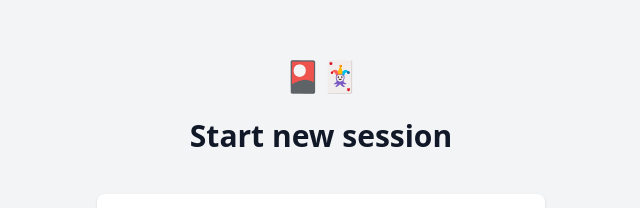
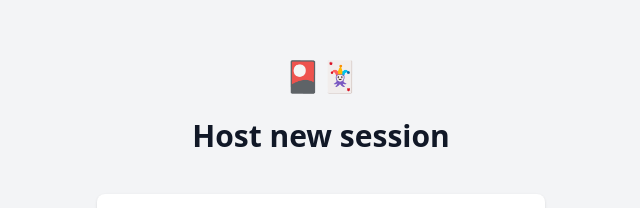
Before and after one commit to tomaisthorpe/prophet-poker, a Next.js app: page /host in a window 1280 px wide. Shown: the part 180-388 px from the top of the page, without its empty margins (319-959 px from the left). Built offline with nearby package versions, Linux system fonts and the light colour scheme.

Commit message:
feat: remove unused next/head title

```diff
--- a/app/layout.tsx
+++ b/app/layout.tsx
@@ -3,7 +3,7 @@ import "./globals.css";
 
 export const metadata: Metadata = {
   title: "Prophet Poker",
-  description: "",
+  description: "WebRTC based planning poker.",
 };
 
 export default function RootLayout({
--- a/components/SetupForm.tsx
+++ b/components/SetupForm.tsx
@@ -3,7 +3,6 @@ import Layout from "@/components/Layout";
 import Page from "@/components/Page";
 import { SessionConfig } from "@/sessions/host";
 import { XCircleIcon } from "@heroicons/react/24/solid";
-import Head from "next/head";
 
 export default function SetupForm({
   onCreateSession,
@@ -20,14 +19,11 @@ export default function SetupForm({
   return (
     <Layout noNav>
       <Page>
-        <Head>
-          <title>Host New Session | Prophet Poker</title>
-        </Head>
         <div className="min-h-full flex flex-col justify-center py-12 sm:px-6 lg:px-8">
           <div className="sm:mx-auto sm:w-full sm:max-w-md">
             <div className="text-3xl text-center">🎴🃏</div>
             <h2 className="mt-6 text-center text-3xl font-extrabold text-gray-900">
-              Start new session
+              Host new session
             </h2>
             <p className="mt-2 text-center text-sm text-gray-600"></p>
           </div>
--- a/components/SetupPlayerForm.tsx
+++ b/components/SetupPlayerForm.tsx
@@ -3,7 +3,6 @@ import Layout from "@/components/Layout";
 import Page from "@/components/Page";
 import { Player } from "@/sessions/player";
 import { XCircleIcon } from "@heroicons/react/24/solid";
-import Head from "next/head";
 import { v4 as uuidv4 } from "uuid";
 
 export default function SetupPlayerForm({
@@ -21,9 +20,6 @@ export default function SetupPlayerForm({
   return (
     <Layout noNav>
       <Page>
-        <Head>
-          <title>Join session | Prophet Poker</title>
-        </Head>
         <div className="min-h-full flex flex-col justify-center py-12 sm:px-6 lg:px-8">
           <div className="sm:mx-auto sm:w-full sm:max-w-md">
             <div className="text-3xl text-center">🎴🃏</div>
```
